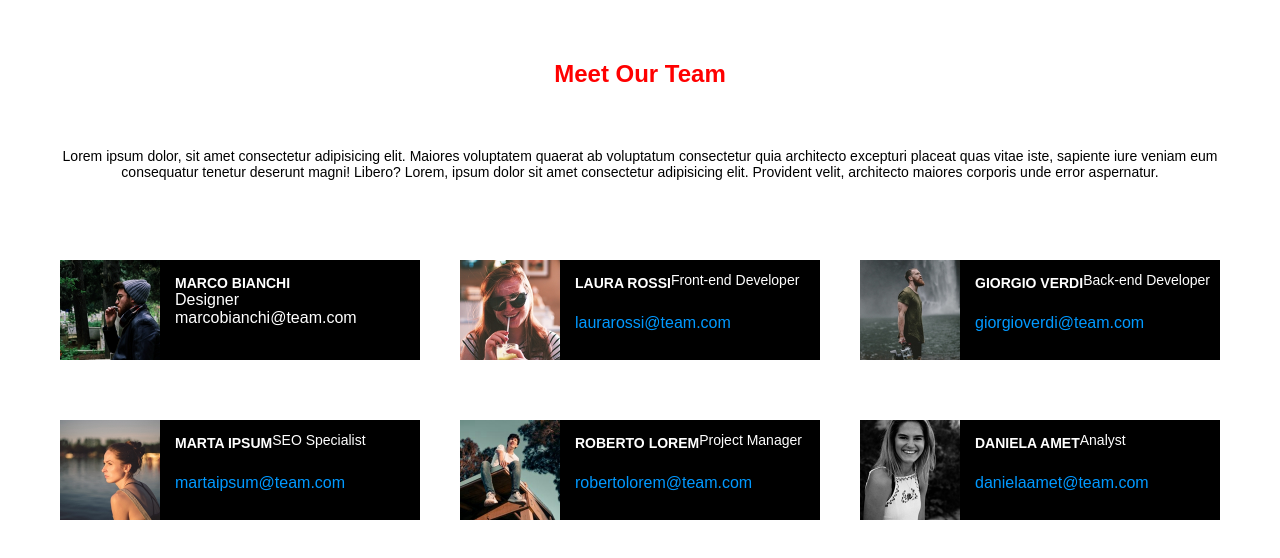
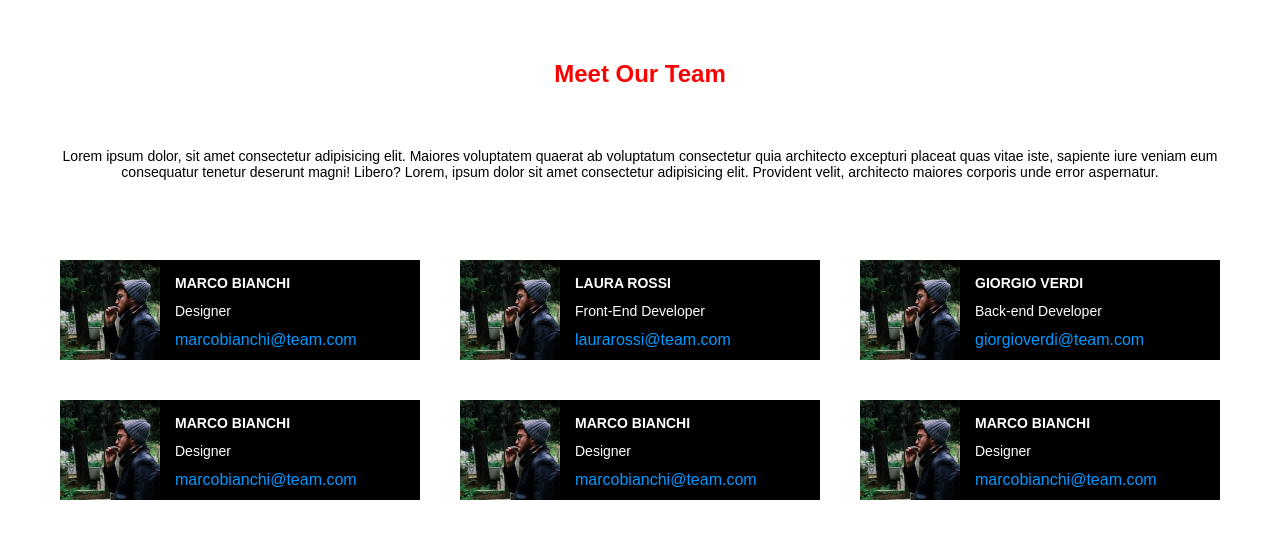
Before and after one commit to Ericson-Manalo/html-css-float-cards, a plain HTML site: page index.html in a window 1280 px wide. Drawn offline with Linux system fonts and the light colour scheme.

Commit message:
fixing all the info's of the member

```diff
--- a/index.html
+++ b/index.html
@@ -19,122 +19,60 @@
         </section>
     </main>
         <section class="clearfix group-member">
-          <!-- <div class="black-box float-left">
-                        <img src="img/male1.png" alt="Marco Bianchi" class="float-left">
-
-                        <div class="float-left clearfix">
-                            <h2 class="float-left">
-                                MARCO BIANCHI
-                            </h2>
-                        </div>
-
-                        <div class="float-left clearfix">
-                            <p class="task float-left">
-                                Designer
-                            </p>
-                        </div>
-
-                        <div class="float-left clearfix">
-                            <a href="#" class="float-left">
-                                marcobianchi@team.com
-                            </a>
-                        </div>
-
-            </div> -->
 
             <div class="black-box float-left clearfix">
                 <img src="img/male1.png" alt="Marco Bianchi" class="float-left">
 
                 <h2>MARCO BIANCHI</h2>
-                <p>Designer</p>
-                <p>marcobianchi@team.com</p>
+                <p class="task">Designer</p>
+                <a href="#">marcobianchi@team.com</a>
 
             </div>
 
-            <div class="black-box float-left">
-                <img src="img/female1.png" alt="Laura Rossi" class="float-left">
-                    <h2 class="float-left">
-                        LAURA ROSSI
-                    </h2>
+            <div class="black-box float-left clearfix">
+                <img src="img/male1.png" alt="Marco Bianchi" class="float-left">
 
+                <h2>LAURA ROSSI</h2>
+                <p class="task">Front-End Developer</p>
+                <a href="#">laurarossi@team.com</a>
 
-                    <p class="task float-left">
-                        Front-end Developer
-                    </p>
-
-                    <a href="#" class="float-left">
-                        laurarossi@team.com
-                    </a>
             </div>
 
             <div class="black-box float-left clearfix">
-                <img src="img/male2.png" alt="Giorgio Verdi" class="float-left">
-                    <h2 class="float-left">
-                        GIORGIO VERDI
-                    </h2>
+                <img src="img/male1.png" alt="Marco Bianchi" class="float-left">
 
+                <h2>GIORGIO VERDI</h2>
+                <p class="task">Back-end Developer</p>
+                <a href="#">giorgioverdi@team.com</a>
 
-                    <p class="task float-left">
-                        Back-end Developer
-                    </p>
-
-                    <a href="#" class="float-left">
-                        giorgioverdi@team.com
-                    </a>
             </div>
-        </section>
 
         <section class="clearfix group-member">
             <div class="black-box float-left clearfix">
-                <img src="img/female2.png" alt="Marta Ipsum" class="float-left">
+                <img src="img/male1.png" alt="Marco Bianchi" class="float-left">
 
-                        <h2 class="float-left">
-                           MARTA IPSUM
-                         </h2>
-
-
-                        <p class="task float-left">
-                            SEO Specialist
-                        </p>
-
-                        <a href="#" class="float-left">
-                            martaipsum@team.com
-                        </a>
+                <h2>MARCO BIANCHI</h2>
+                <p class="task">Designer</p>
+                <a href="#">marcobianchi@team.com</a>
 
             </div>
 
+            <div class="black-box float-left clearfix">
+                <img src="img/male1.png" alt="Marco Bianchi" class="float-left">
 
+                <h2>MARCO BIANCHI</h2>
+                <p class="task">Designer</p>
+                <a href="#">marcobianchi@team.com</a>
 
-            <div class="black-box float-left clearfix">
-                <img src="img/male3.png" alt="Roberto Lorem" class="float-left">
-                    <h2 class="float-left">
-                        ROBERTO LOREM
-                    </h2>
-
-
-                    <p class="task float-left">
-                        Project Manager
-                    </p>
-
-                    <a href="#" class="float-left">
-                        robertolorem@team.com
-                    </a>
             </div>
 
             <div class="black-box float-left clearfix">
-                <img src="img/female3.png" alt="Roberto Lorem" class="float-left">
-                    <h2 class="float-left">
-                        DANIELA AMET
-                    </h2>
+                <img src="img/male1.png" alt="Marco Bianchi" class="float-left">
 
+                <h2>MARCO BIANCHI</h2>
+                <p class="task">Designer</p>
+                <a href="#">marcobianchi@team.com</a>
 
-                    <p class="task float-left">
-                        Analyst
-                    </p>
-
-                    <a href="#" class="float-left">
-                        danielaamet@team.com
-                    </a>
             </div>
         </section>
 
```
